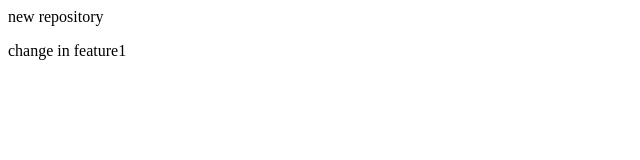
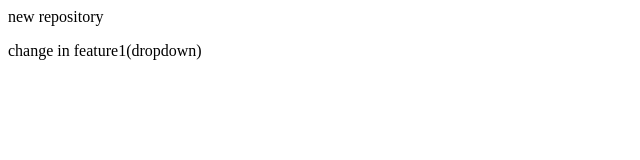
Before and after one commit to Kahifazizalvi/localrepo, a plain HTML site: page index.html in a window 1280 px wide. Shown: the full height of the page, 0-640 px from the left. Drawn offline with Linux system fonts and the light colour scheme.

```diff
--- a/index.html
+++ b/index.html
@@ -1,2 +1,2 @@
 <p>new repository</p>
-<p>change in feature1</p>
+<p>change in feature1(dropdown)</p>
```
